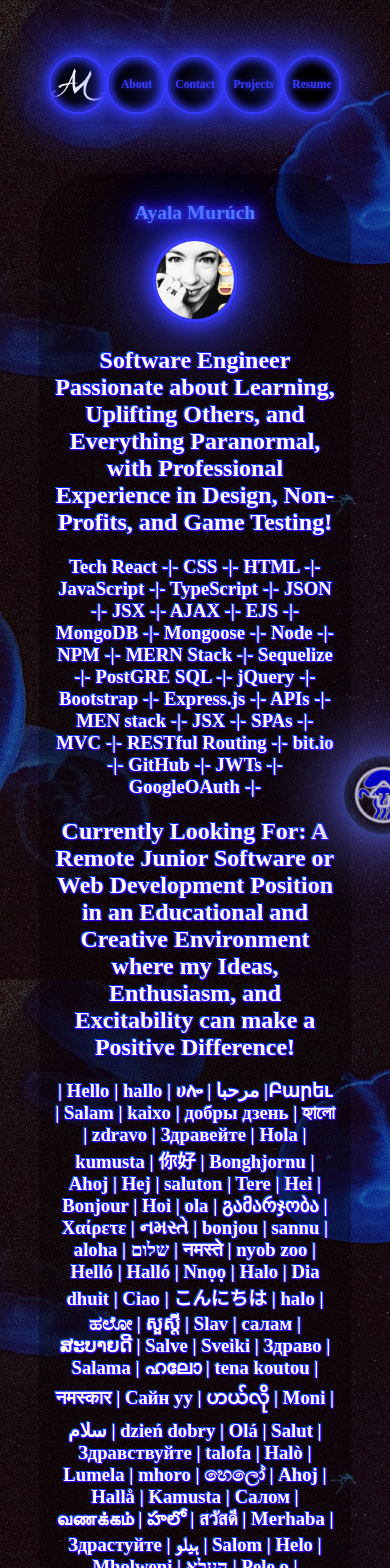
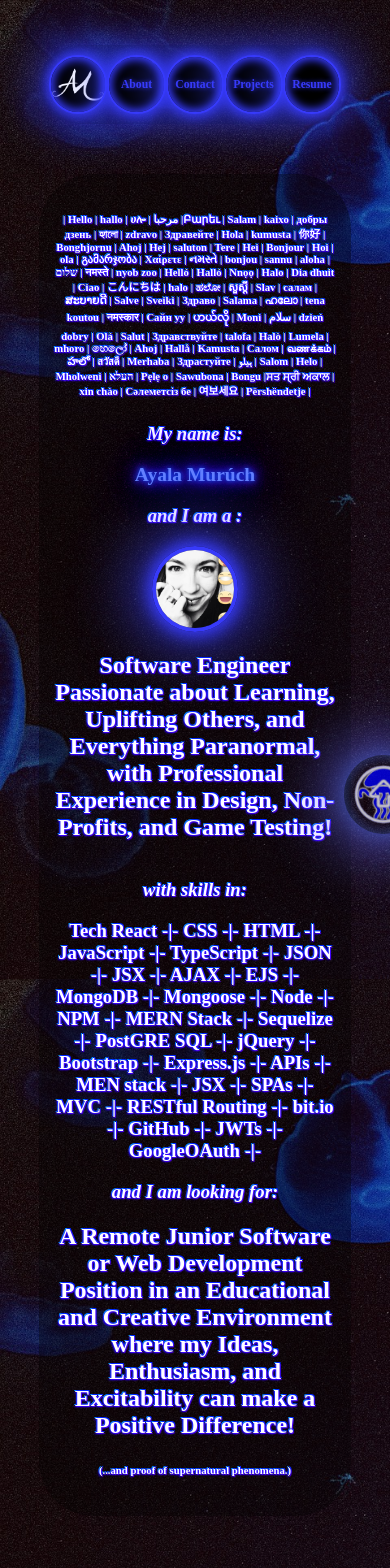
Before and after one commit to ayamur/AMuruch-Portfolio, a React (Create React App) app: page / in a window 390 px wide. Shown: the top 1568 px of the page. Built offline with nearby package versions, Linux system fonts and the light colour scheme; a web font is replaced by a local one.

Commit message:
update hello landing sizing, add CSS media query

```diff
--- a/src/App.css
+++ b/src/App.css
@@ -47,6 +47,10 @@ body {
     0 0 4em 1em var(--glow-spread-color),
     inset 0 0 .75em .25em var(--glow-color);
   transition: all 0.3s;
+}
+
+.homeone {
+  display: flex;
 }
 
 .navdiv {
@@ -296,3 +300,11 @@ a.resume-icon:active,
 a.resume-icon:visited {
   color: #ffffff;
 }
+
+@media screen and (max-width: 768px) {
+  .homeone {
+    flex-direction: column;
+    align-items: center;
+  }
+
+}
--- a/src/pages/Home.jsx
+++ b/src/pages/Home.jsx
@@ -5,12 +5,21 @@ function Home() {
     <>
       <div class='home-all'>
         <div class='home'>
-      <h1> Ayala Murúch </h1>
-          <img src='/itsame.jpg' id='itsame' alt='my face' />
-          <h2>Software Engineer Passionate about Learning, Uplifting Others, and Everything Paranormal, with Professional Experience in Design, Non-Profits, and Game Testing! </h2>
+            <h6 id='hellos'>| Hello | hallo | ሀሎ | مرحبا  |Բարեւ | Salam | kaixo | добры дзень | হ্যালো | zdravo | Здравейте | Hola | kumusta | 你好 | Bonghjornu | Ahoj | Hej | saluton | Tere | Hei | Bonjour | Hoi | ola | გამარჯობა | Χαίρετε | નમસ્તે | bonjou | sannu | aloha | שלום | 	नमस्ते | nyob zoo | Helló | Halló | Nnọọ | Halo | Dia dhuit | Ciao | こんにちは | halo | ಹಲೋ | សួស្តី | Slav | салам | ສະບາຍດີ | 	Salve | Sveiki | Здраво | Salama | ഹലോ | tena koutou | नमस्कार | Сайн уу | ဟယ်လို | Moni | سلام | dzień dobry | Olá | Salut | Здравствуйте | talofa | Halò | Lumela | mhoro | හෙලෝ | Ahoj | Hallå | Kamusta | Салом | வணக்கம் | హలో | สวัสดี | Merhaba | Здрастуйте | ہیلو | Salom | Helo | Mholweni | העלא | Pẹlẹ o | Sawubona | Bongu |ਸਤ ਸ੍ਰੀ ਅਕਾਲ | xin chào | Сәлеметсіз бе | 여보세요 | Përshëndetje |</h6>
+            <h3><em>My name is:</em></h3>
+          <h1> Ayala Murúch </h1>
+          <h3><em>and I am a :</em></h3>
+          <div className='homeone'>
+            <img src='/itsame.jpg' id='itsame' alt='my face' />
+            <h2>Software Engineer Passionate about Learning, Uplifting Others, and Everything Paranormal, with Professional Experience in Design, Non-Profits, and Game Testing!</h2>
+          </div>
+          <h3><em>with skills in:</em></h3>
           <h3>Tech React -|- CSS -|- HTML -|- JavaScript -|- TypeScript -|- JSON -|- JSX -|- AJAX -|- EJS -|-  MongoDB -|- Mongoose -|- Node -|- NPM -|- MERN Stack -|- Sequelize -|- PostGRE SQL -|- jQuery -|- Bootstrap -|- Express.js -|- APIs -|- MEN stack -|- JSX -|- SPAs -|- MVC -|- RESTful Routing -|- bit.io -|- GitHub -|- JWTs -|- GoogleOAuth -|-</h3>
-          <h2>Currently Looking For: A Remote Junior Software or Web Development Position in an Educational and Creative Environment where my Ideas, Enthusiasm, and Excitability can make a Positive Difference!</h2>
-          <h3 id='hellos'>| Hello | hallo | ሀሎ | مرحبا  |Բարեւ | Salam | kaixo | добры дзень | হ্যালো | zdravo | Здравейте | Hola | kumusta | 你好 | Bonghjornu | Ahoj | Hej | saluton | Tere | Hei | Bonjour | Hoi | ola | გამარჯობა | Χαίρετε | નમસ્તે | bonjou | sannu | aloha | שלום | 	नमस्ते | nyob zoo | Helló | Halló | Nnọọ | Halo | Dia dhuit | Ciao | こんにちは | halo | ಹಲೋ | សួស្តី | Slav | салам | ສະບາຍດີ | 	Salve | Sveiki | Здраво | Salama | ഹലോ | tena koutou | नमस्कार | Сайн уу | ဟယ်လို | Moni | سلام | dzień dobry | Olá | Salut | Здравствуйте | talofa | Halò | Lumela | mhoro | හෙලෝ | Ahoj | Hallå | Kamusta | Салом | வணக்கம் | హలో | สวัสดี | Merhaba | Здрастуйте | ہیلو | Salom | Helo | Mholweni | העלא | Pẹlẹ o | Sawubona | Bongu |ਸਤ ਸ੍ਰੀ ਅਕਾਲ | xin chào | Сәлеметсіз бе | 여보세요 | Përshëndetje |</h3>
+          <h3><em>and I am looking for:</em></h3>
+          <div className='hometwo'>
+            <h2>A Remote Junior Software or Web Development Position in an Educational and Creative Environment where my Ideas, Enthusiasm, and Excitability can make a Positive Difference!</h2>
+            <h6>(...and proof of supernatural phenomena.) </h6>
+          </div>
         </div>
       </div>
       <a href='#top' class='up' alt='jellyfish and arrow'>
```
